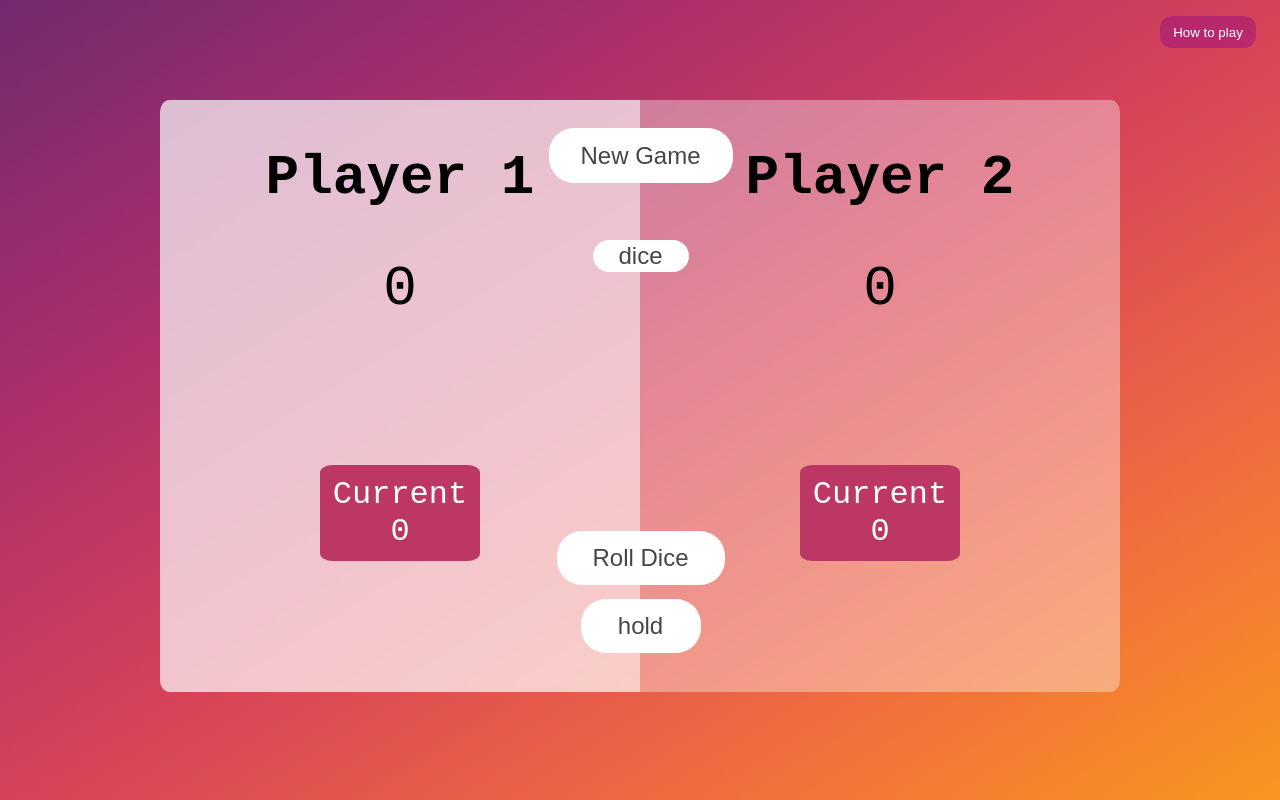
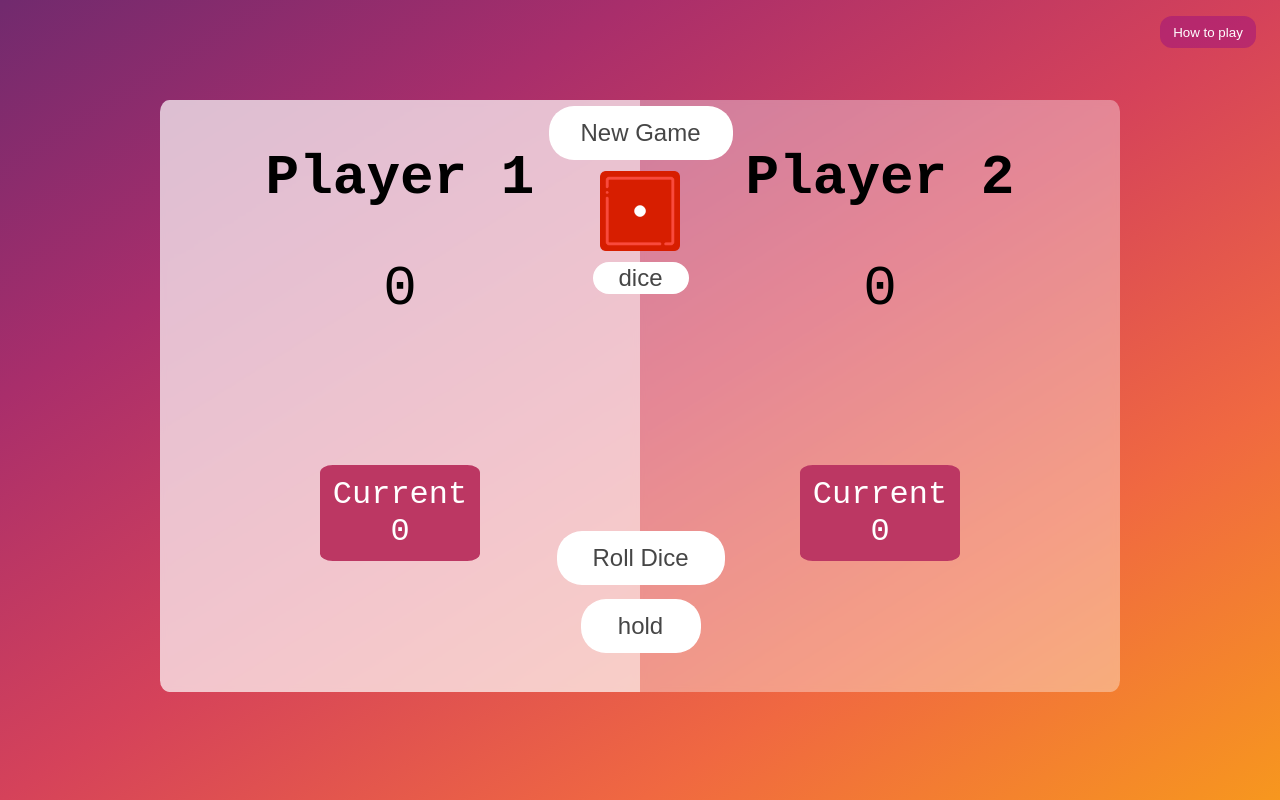
Before and after one commit to AjeetSingh2016/Pig-game-2021, a plain HTML site: page first.html in a window 1280 px wide. Drawn offline with Linux system fonts and the light colour scheme.

Commit message:
Dice image

```diff
--- a/first.html
+++ b/first.html
@@ -30,6 +30,7 @@
         <section class="main2">
             <div class="otpion1">
                 <button class="new-game">New Game</button>
+                <img src="img/dice.png" alt="1">
                 <button class="dice">dice</button>
             </div>
             <div class="otpion2">
--- a/style.css
+++ b/style.css
@@ -136,6 +136,10 @@ h2{
     border-radius: 8%;
 
 }
+img{
+    width: 80px;
+    height: 80px;
+}
 /* .howPlay{
     margin: 0;
     width: 100%;
```
Also changed, not shown: img/dice (2).png (added), img/dice (3).png (added), img/dice (4).png (added), img/dice (5).png (added), img/dice (6).png (added), img/dice main.png (added), img/dice.png (added).
